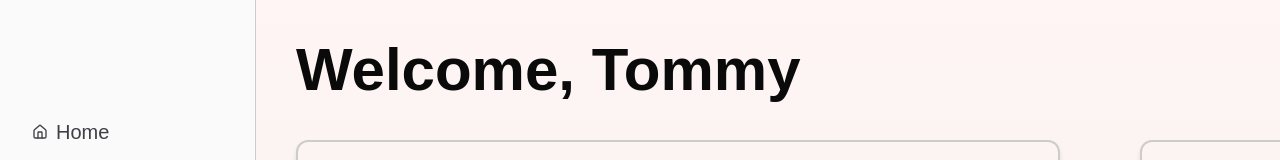
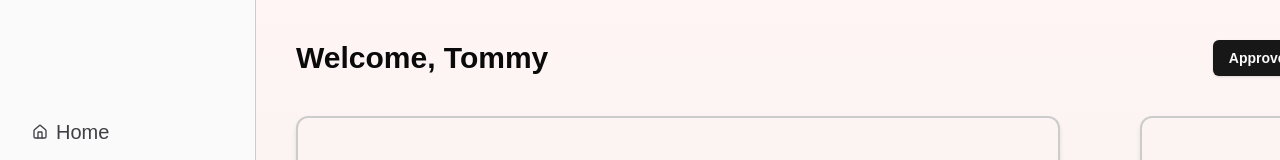
Before and after one commit to HackJanitors/logout, a Next.js app in the folder frontend/: page /dashboard in a window 1280 px wide. Shown: the top 160 px of the page. Built offline with nearby package versions, Linux system fonts and the light colour scheme; no server answers.

Commit message:
feat: create approve transaction button

```diff
--- a/frontend/src/app/dashboard/page.js
+++ b/frontend/src/app/dashboard/page.js
@@ -9,8 +9,10 @@ import Goals from "@/components/goals";
 import Achievement from "@/components/achievement";
 import AchievementList from "@/components/achievementList";
 import { getDashboardInformation } from "@/services/dashboard";
+import { runMockTransaction } from "@/services/transaction"
 import { getHoursAndMinutesFromHours, formatTimeString, getMinutesFromHours } from "@/lib/timeFormatter";
 import { socket } from "@/socket";
+import { Button } from "@/components/ui/button";
 
 export default function Home({ params }) {
 
@@ -86,8 +88,10 @@ export default function Home({ params }) {
     return (
         <>
             <div className="ml-10 m-10">
-                <Namecard name={name} isLoading={isLoading}/>
-
+                <div className="flex flex-row gap-3 justify-between">
+                    <Namecard name={name} isLoading={isLoading}/>
+                    <Button onClick={runMockTransaction}><div className="font-bold">Approve Transaction</div></Button>
+                </div>
                 <div className="flex gap-20 mt-10">
                     <div className="flex flex-col gap-14">
                         <Playtime currentTime={currentMinutes} totalTime={totalMinutes} isLoading={isLoading} />
--- a/frontend/src/components/namecard.jsx
+++ b/frontend/src/components/namecard.jsx
@@ -6,7 +6,7 @@ const Namecard = ({ name, isLoading }) => {
   return isLoading ? (
     <Skeleton className="w-[500px] h-[50px] rounded-md" />
   ) : (
-    <div className="text-6xl font-bold">Welcome, {name}</div>
+    <div className="text-3xl font-bold">Welcome, {name}</div>
   );
 };
 
--- /dev/null
+++ b/frontend/src/services/transaction.js
@@ -0,0 +1,10 @@
+const SERVER_SIDE_URL = process.env.NEXT_PUBLIC_SERVER_SIDE_URL
+
+export const runMockTransaction = async () => {
+    await fetch(SERVER_SIDE_URL + `/transactions/mock`, {
+        method: 'POST',
+        headers: {
+            'Content-Type': 'application/json'
+        }
+    })
+}
```
Also changed, not shown: 1 other file (tests, documents, lock files or other folders).
